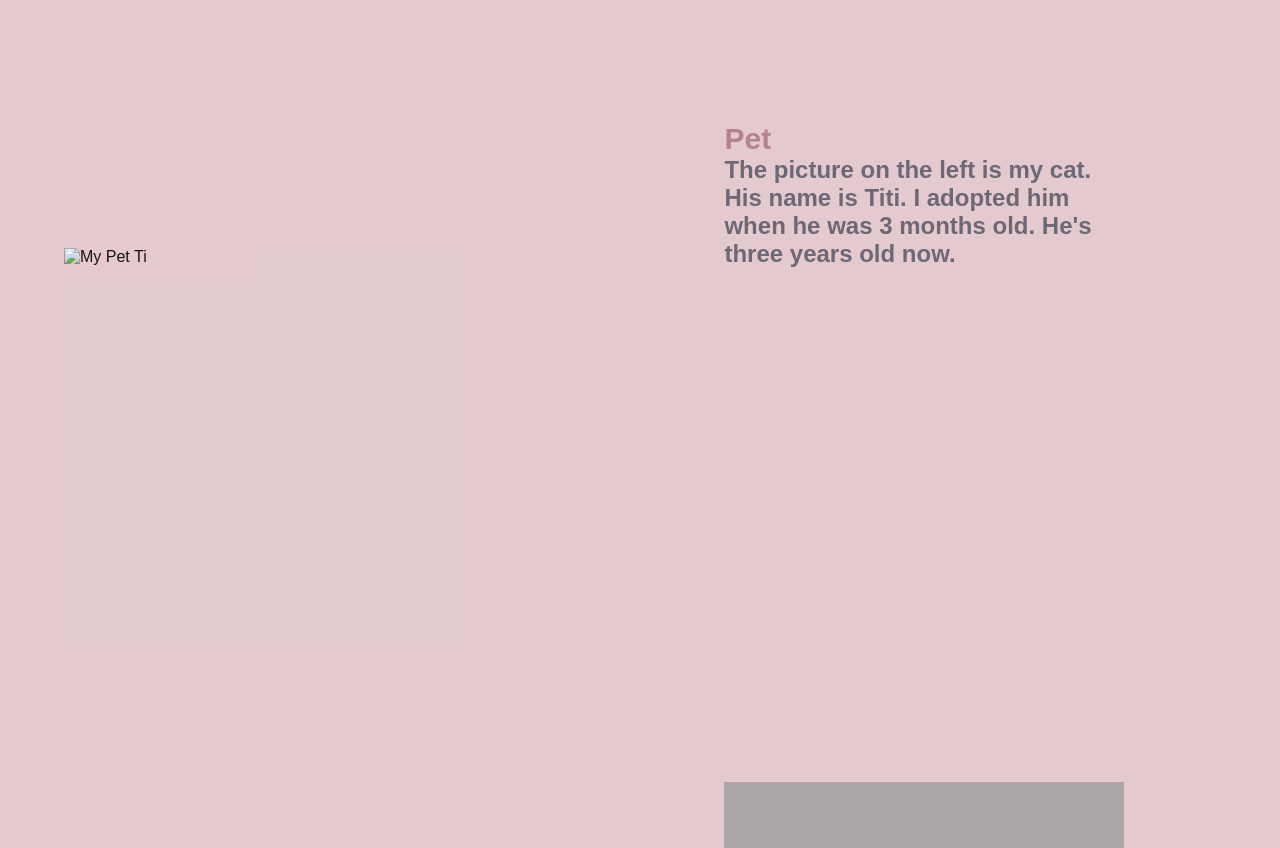
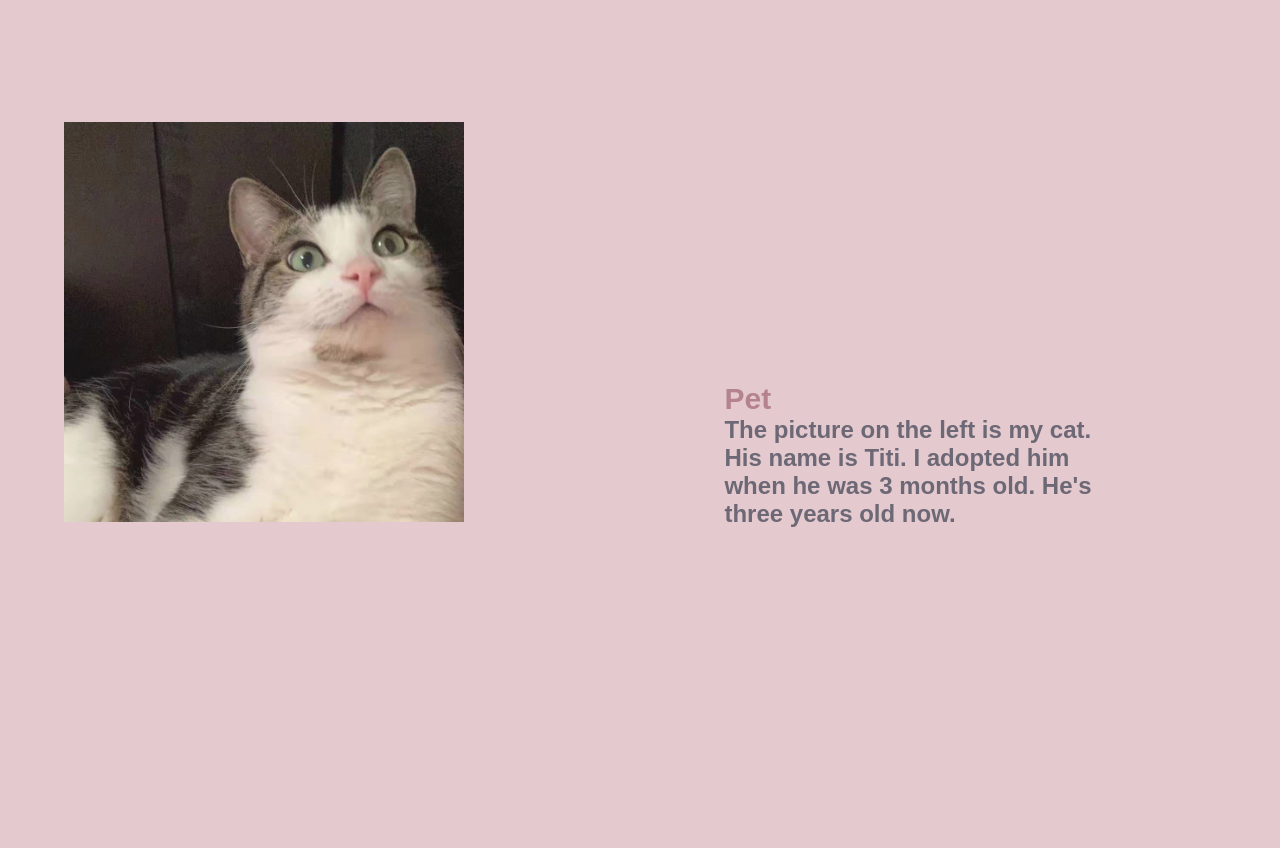
Before and after one commit to jieeli1025/jieeli1025.github.io, a plain HTML site: page index.html in a window 1280 px wide. Shown: the part 740-1588 px from the top of the page. Drawn offline with Linux system fonts and the light colour scheme; grey boxes are pictures that could not be loaded.

Commit message:
Update index.html

```diff
--- a/index.html
+++ b/index.html
@@ -27,7 +27,7 @@
 
 
     <section id="pet">
-        <img src=“https://github.com/jieeli1025/jieeli1025.github.io/blob/main/IMG_3058.JPG?raw=true“ alt="My Pet Ti">
+        <img src="https://github.com/jieeli1025/jieeli1025.github.io/blob/main/IMG_3058.JPG?raw=true" alt="My Pet Ti">
         <div id="pettext">
             <h1>Pet</h1>
             <h2>The picture on the left is my cat. His name is Titi. I adopted him when he was 3 months old. He's three years old now.</h2>
```
